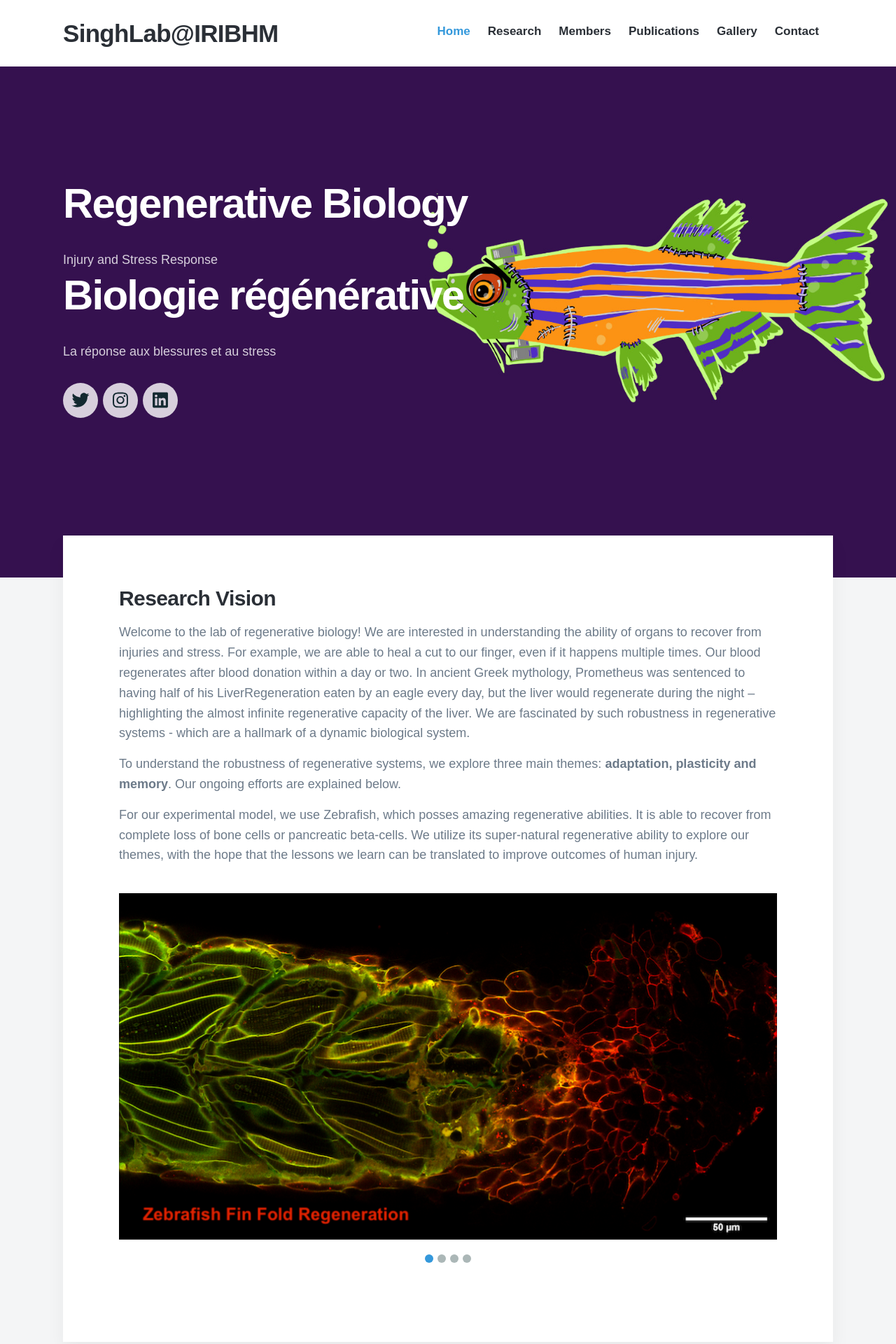
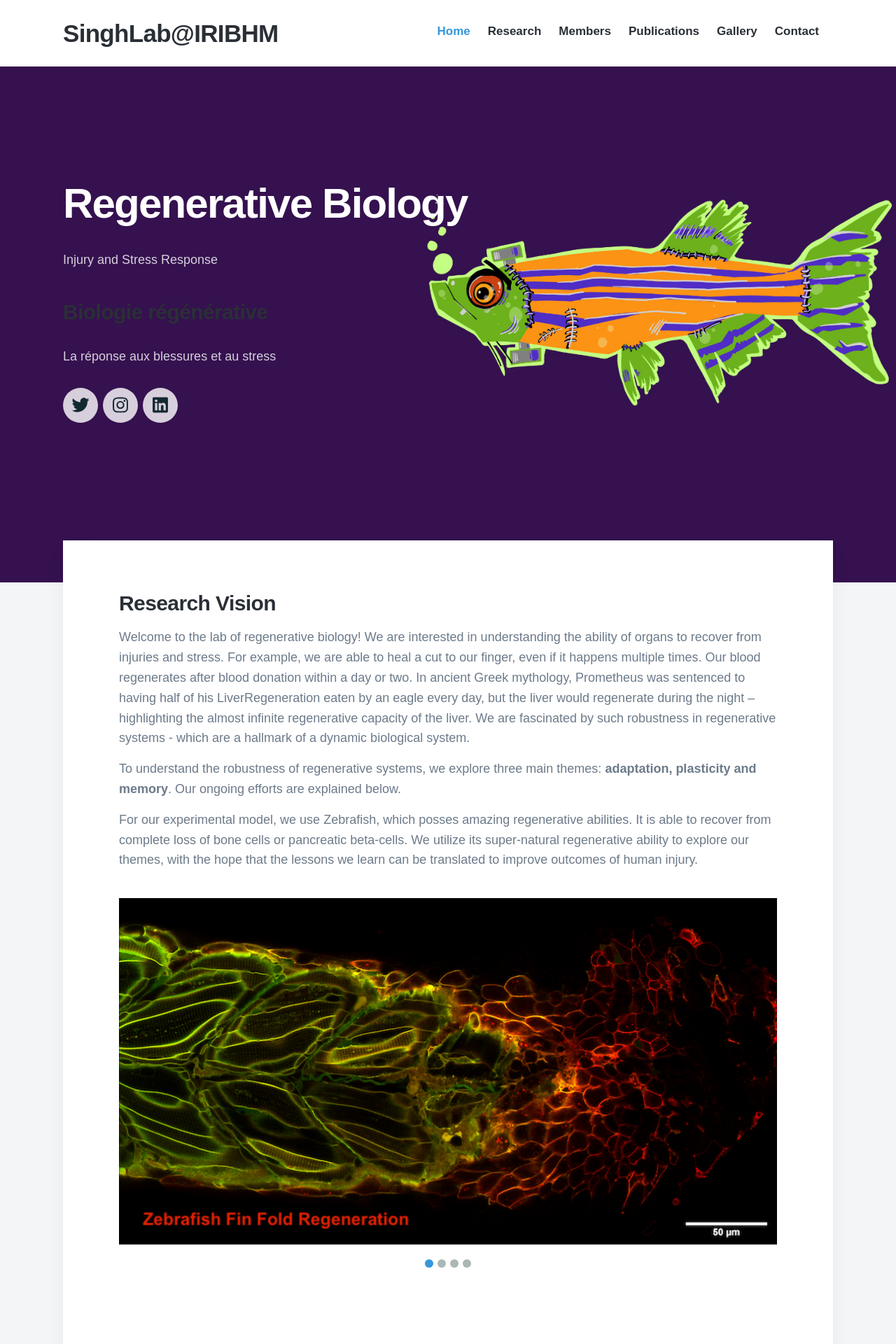
Before and after one commit to sumeetpalsingh/sumeetpalsingh.github.io, a Jekyll site: the page built from index.html, in a window 1280 px wide. Shown: the top 1920 px of the page at 70% size. Built offline with Jekyll 4.4.1, drawn with Linux system fonts in a browser that asks for light colours; nearby versions of some CDN libraries; some web fonts are replaced.

Commit message:
Update index.html

```diff
--- a/index.html
+++ b/index.html
@@ -14,7 +14,9 @@ featured_image: /images/covers/Regeneratorstein.jpg
 	<div class="wrap">
 		<h1>Regenerative Biology</h1>
         <p>Injury and Stress Response</p>
-        <h1>Biologie régénérative</h1>
+        <p>  </p>
+        <p>  </p>
+        <h3>Biologie régénérative</h3>
         <p>La réponse aux blessures et au stress</p>
 		{% include socials.html %}
 
```
